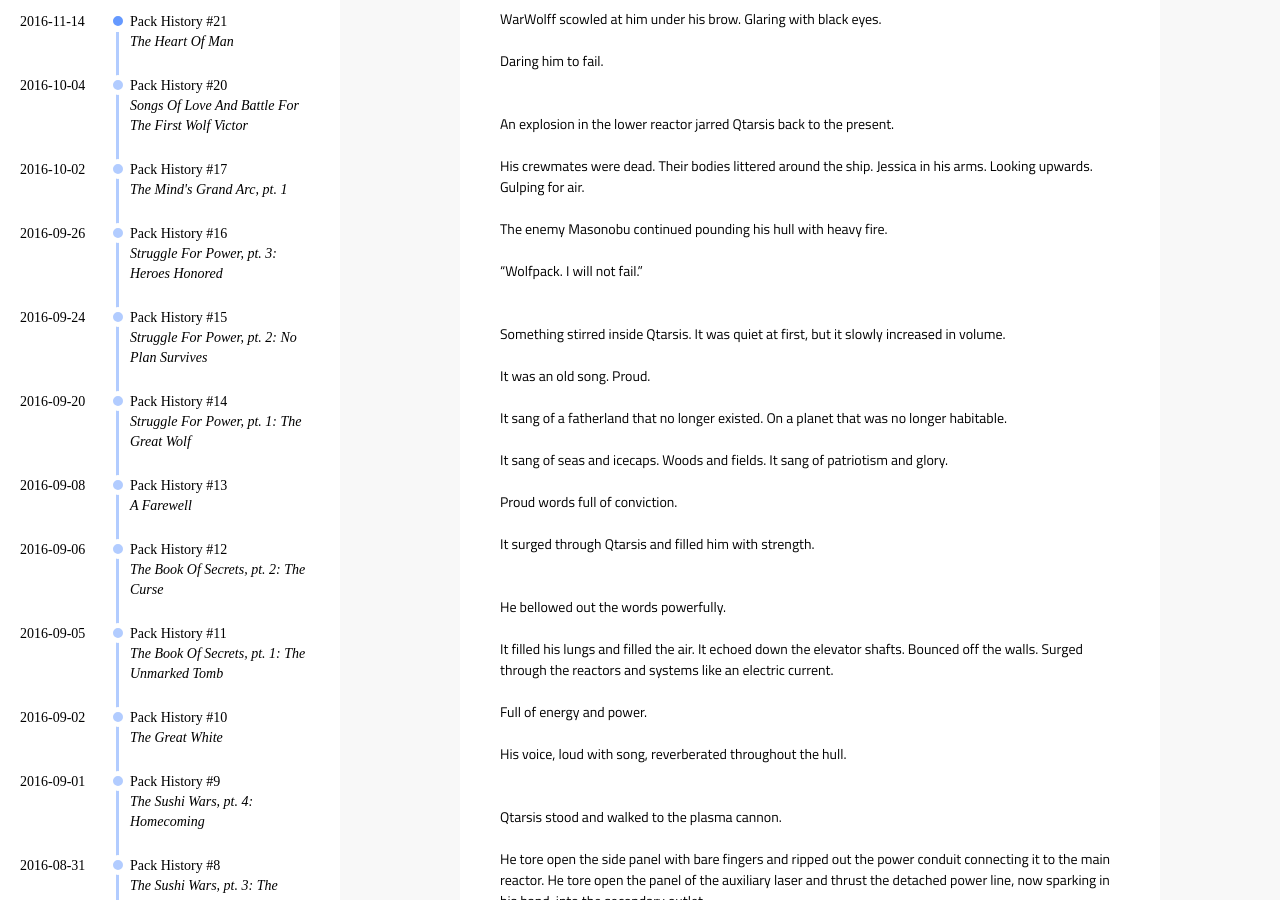
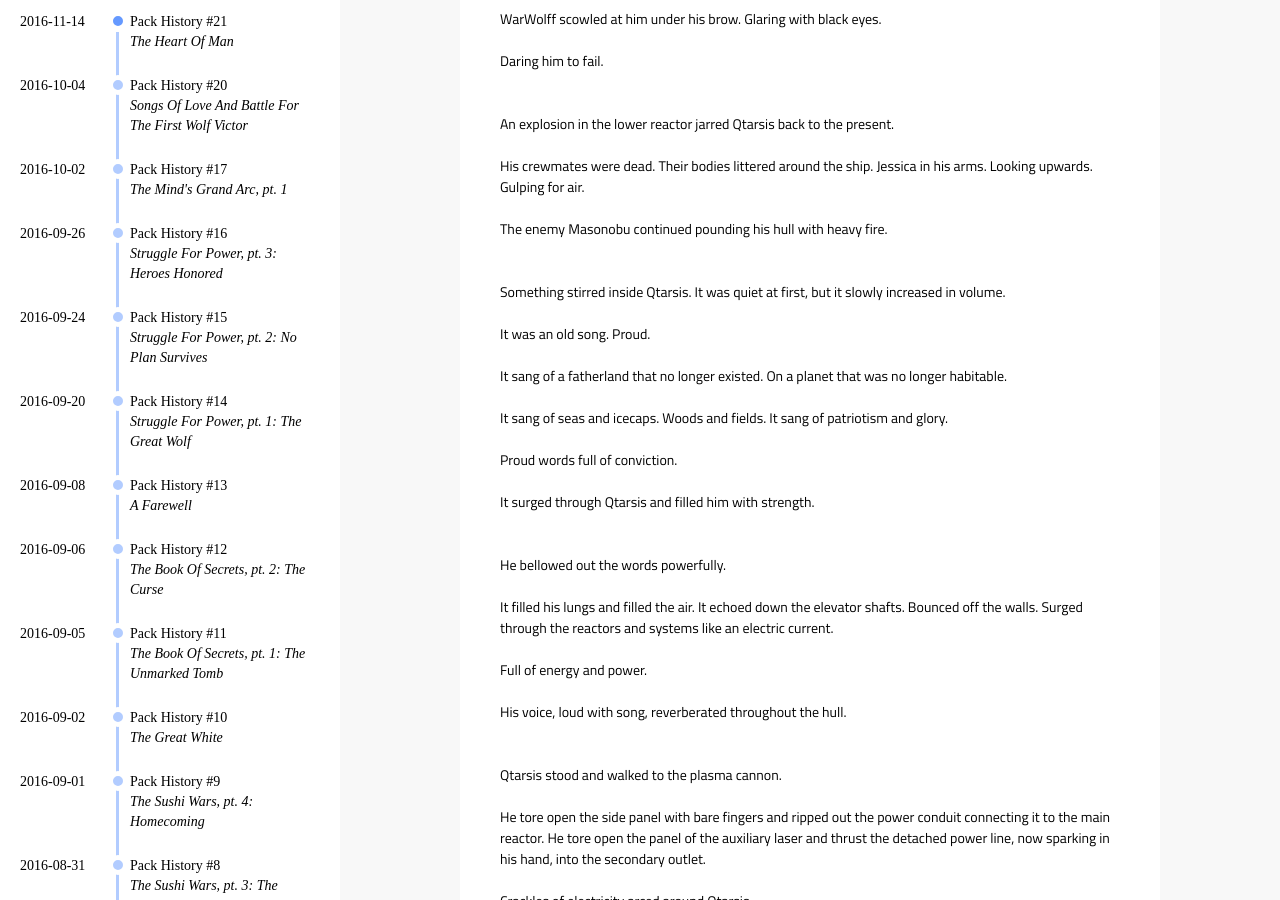
Before and after one commit to WolfpackPSS/wolfpackpss.github.io, a Jekyll site: the page built from _posts/2016-11-14-history-of-the-pack-heart-of-man.md, in a window 1280 px wide and 900 px high, scrolled down 5170 px. Built offline with Jekyll 4.4.1, drawn with Linux system fonts in a browser that asks for light colours; comment, search, counter and statistics services are not loaded.

Commit message:
pack history 21, dropped one of the quotes
one of the quotes at the middle was a little too disruptive, deleted it

```diff
--- a/_posts/2016-11-14-history-of-the-pack-heart-of-man.md
+++ b/_posts/2016-11-14-history-of-the-pack-heart-of-man.md
@@ -217,8 +217,6 @@ An explosion in the lower reactor jarred Qtarsis back to the present.
 His crewmates were dead. Their bodies littered around the ship. Jessica in his arms. Looking upwards. Gulping for air.
 
 The enemy Masonobu continued pounding his hull with heavy fire.
-
-"Wolfpack. I will not fail."
 &nbsp;
 
 Something stirred inside Qtarsis. It was quiet at first, but it slowly increased in volume.
```
